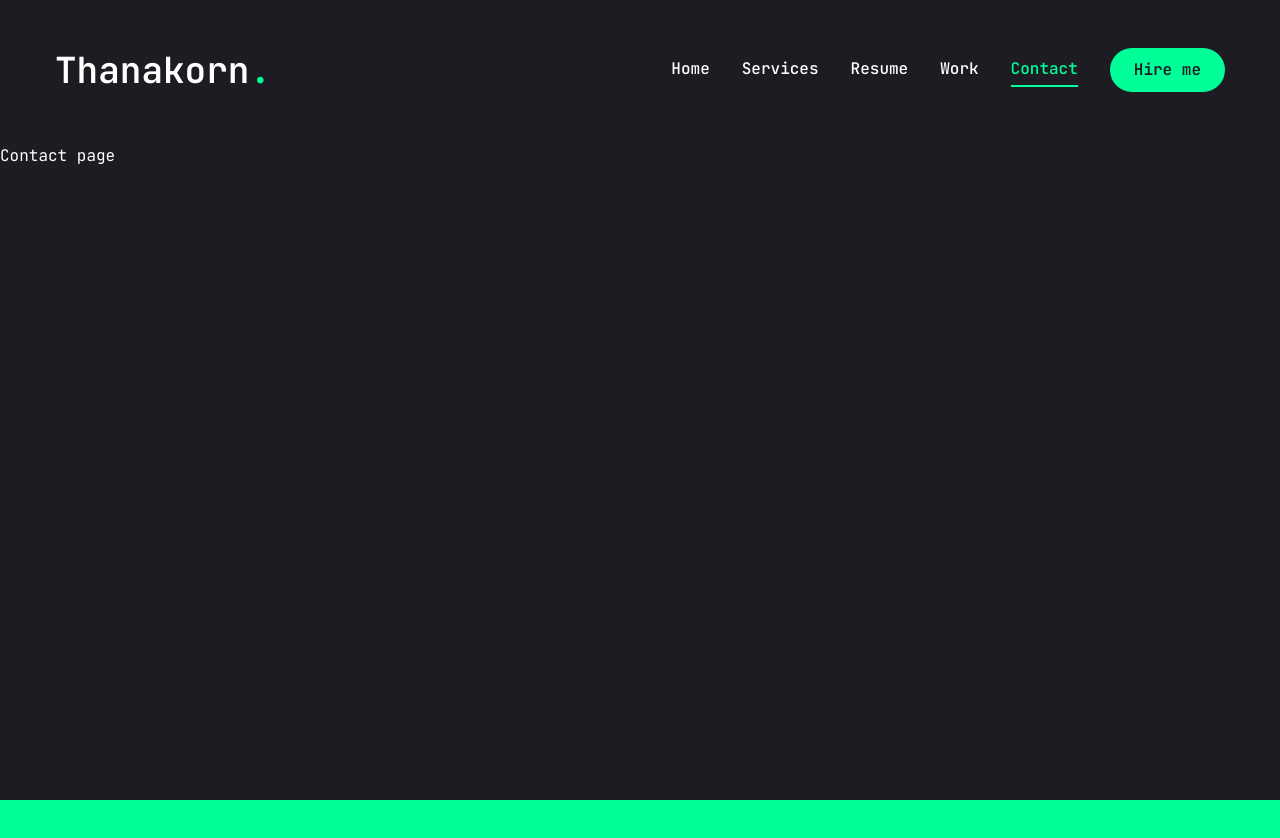
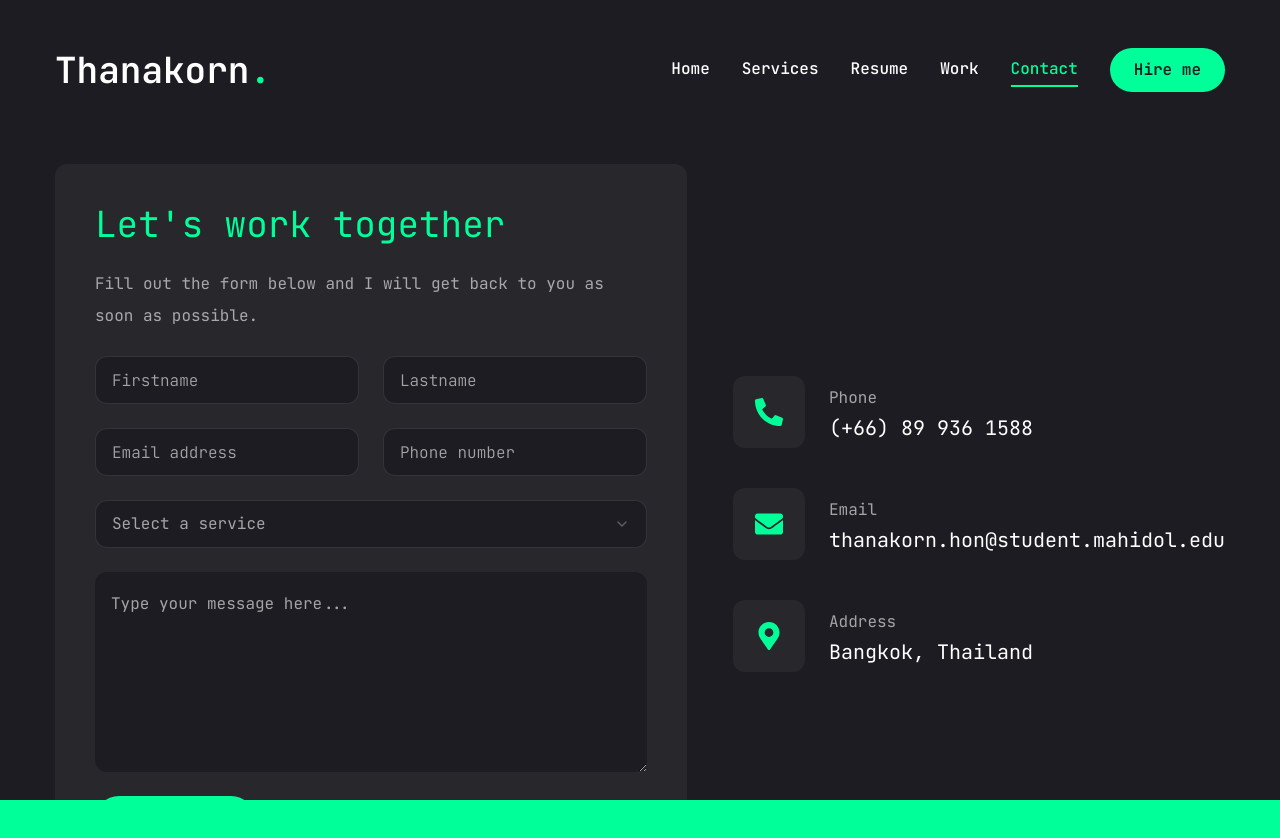
Before and after one commit to Thanthanakorn/portfolio-nextjs, a Next.js app: page /contact in a window 1280 px wide. Shown: the top 838 px of the page. Before the commit the page ends 800 px from the top, so only its background shows below. Built offline with nearby package versions, Linux system fonts and the light colour scheme.

Commit message:
Contact Page

```diff
--- a/app/contact/page.jsx
+++ b/app/contact/page.jsx
@@ -1,8 +1,118 @@
+"use client";
+
+import {Button} from "@/components/ui/button";
+import {Input} from "@/components/ui/input";
+import {Textarea} from "@/components/ui/textarea";
+import {
+    Select,
+    SelectContent,
+    SelectGroup,
+    SelectItem,
+    SelectLabel,
+    SelectTrigger,
+    SelectValue
+} from "@/components/ui/select";
+import {FaPhoneAlt, FaEnvelope, FaMapMarkerAlt} from 'react-icons/fa'
+import {motion} from "framer-motion";
+
+const info = [
+    {
+        icon: <FaPhoneAlt/>,
+        title: 'Phone',
+        description: "(+66) 89 936 1588",
+    },
+    {
+        icon: <FaEnvelope/>,
+        title: 'Email',
+        description: "thanakorn.hon@student.mahidol.edu",
+    },
+    {
+        icon: <FaMapMarkerAlt/>,
+        title: 'Address',
+        description: "Bangkok, Thailand",
+    }
+]
+
 const Contact = () => {
     return (
-        <div>
-            Contact page
-        </div>
+        <motion.section
+            initial={{opacity: 0}}
+            animate={{
+                opacity: 1,
+                transition: {
+                    delay: 2.4,
+                    duration: 0.4,
+                    ease: "easeIn"
+                },
+            }}
+            className="py-6"
+        >
+            <div className="container mx-auto">
+                <div className="flex flex-col xl:flex-row gap-[30px]">
+                    {/* form */}
+                    <div className="xl:w-[54%] order-2 xl:order-none">
+                        <form className="flex flex-col gap-6 p-10 bg-[#27272c]
+                        rounded-xl">
+                            {/* eslint-disable-next-line react/no-unescaped-entities */}
+                        <h3 className="text-4xl text-accent">Let's work together</h3>
+                            <p className="text-white/60">
+                                Fill out the form below and I will get back to you as soon as possible.
+                            </p>
+                            {/* input */}
+                            <div className="grid grid-cols-1 md:grid-cols-2 gap-6">
+                                <Input type="firstname" placeholder="Firstname" />
+                                <Input type="lastname" placeholder="Lastname" />
+                                <Input type="email" placeholder="Email address" />
+                                <Input type="phone" placeholder="Phone number" />
+                            </div>
+                            {/* select */}
+                            <Select>
+                                <SelectTrigger className="w-full">
+                                    <SelectValue placeholder="Select a service" />
+                                </SelectTrigger>
+                                <SelectContent>
+                                    <SelectGroup>
+                                        <SelectLabel>Select a service</SelectLabel>
+                                        <SelectItem value="est">Internship</SelectItem>
+                                        <SelectItem value="cst">Software Engineer (Front-end)</SelectItem>
+                                        <SelectItem value="mst">Software Engineer (Back-end)</SelectItem>
+                                        <SelectItem value="fst">Full-Stack Developer</SelectItem>
+                                    </SelectGroup>
+                                </SelectContent>
+                            </Select>
+                            {/* textarea */}
+                            <Textarea className="h-[200px]"
+                                      placeholder="Type your message here..." />
+                            {/* button */}
+                            <Button size="md" className="max-w-40">
+                                Send message
+                            </Button>
+                        </form>
+                    </div>
+                    {/* info */}
+                    <div className="flex-1 flex items-center xl:justify-end order-1
+                    xl:order-none mb-8 xl:mb-0">
+                        <ul className="flex flex-col gap-10">
+                            {info.map((item, index)=>{
+                                return(
+                                    <li key={index} className="flex items-center gap-6">
+                                        <div className="w-[52px] h-[52px] xl:w-[72px] xl:h-[72px]
+                                        bg-[#27272c] text-accent rounded-xl flex items-center justify-center
+                                        ">
+                                            <div className="text-[28px]">{item.icon}</div>
+                                        </div>
+                                        <div className="flex-1">
+                                            <p className="text-white/60">{item.title}</p>
+                                            <h3 className="text-xl">{item.description}</h3>
+                                        </div>
+                                    </li>
+                                )
+                            })}
+                        </ul>
+                    </div>
+                </div>
+            </div>
+        </motion.section>
     );
 };
 
--- a/components/ui/input.jsx
+++ b/components/ui/input.jsx
@@ -7,7 +7,7 @@
     (<input
       type={type}
       className={cn(
-        "flex h-10 w-full rounded-md border border-slate-200 bg-white px-3 py-2 text-sm ring-offset-white file:border-0 file:bg-transparent file:text-sm file:font-medium placeholder:text-slate-500 focus-visible:outline-none focus-visible:ring-2 focus-visible:ring-slate-950 focus-visible:ring-offset-2 disabled:cursor-not-allowed disabled:opacity-50 dark:border-slate-800 dark:bg-slate-950 dark:ring-offset-slate-950 dark:placeholder:text-slate-400 dark:focus-visible:ring-slate-300",
+        "flex h-[48px] rounded-xl border border-white/10 focus:border-accent font-light bg-primary px-4 py-5 text-base placeholder:text-white/60 outline-none",
         className
       )}
       ref={ref}
--- a/components/ui/select.jsx
+++ b/components/ui/select.jsx
@@ -2,9 +2,9 @@
 
 import * as React from "react"
 import * as SelectPrimitive from "@radix-ui/react-select"
-import { Check, ChevronDown, ChevronUp } from "lucide-react"
+import {Check, ChevronDown, ChevronUp} from "lucide-react"
 
-import { cn } from "@/lib/utils"
+import {cn} from "@/lib/utils"
 
 const Select = SelectPrimitive.Root
 
@@ -12,68 +12,68 @@
 
 const SelectValue = SelectPrimitive.Value
 
-const SelectTrigger = React.forwardRef(({ className, children, ...props }, ref) => (
+const SelectTrigger = React.forwardRef(({className, children, ...props}, ref) => (
     <SelectPrimitive.Trigger
         ref={ref}
         className={cn(
-      "flex h-10 w-full items-center justify-between rounded-md border border-slate-200 bg-white px-3 py-2 text-sm ring-offset-white placeholder:text-slate-500 focus:outline-none focus:ring-2 focus:ring-slate-950 focus:ring-offset-2 disabled:cursor-not-allowed disabled:opacity-50 [&>span]:line-clamp-1 dark:border-slate-800 dark:bg-slate-950 dark:ring-offset-slate-950 dark:placeholder:text-slate-400 dark:focus:ring-slate-300",
+            "flex h-[48px] w-full items-center justify-between rounded-xl border border-white/10 bg-primary px-4 py-5 text-base text-white/60 placeholder:text-white/10 focus:border-accent outline-none",
             className
         )}
         {...props}>
         {children}
         <SelectPrimitive.Icon asChild>
-      <ChevronDown className="h-4 w-4 opacity-50" />
+            <ChevronDown className="h-4 w-4 opacity-50"/>
         </SelectPrimitive.Icon>
     </SelectPrimitive.Trigger>
 ))
 SelectTrigger.displayName = SelectPrimitive.Trigger.displayName
 
-const SelectScrollUpButton = React.forwardRef(({ className, ...props }, ref) => (
+const SelectScrollUpButton = React.forwardRef(({className, ...props}, ref) => (
     <SelectPrimitive.ScrollUpButton
         ref={ref}
         className={cn("flex cursor-default items-center justify-center py-1", className)}
         {...props}>
-    <ChevronUp className="h-4 w-4" />
+        <ChevronUp className="h-4 w-4"/>
     </SelectPrimitive.ScrollUpButton>
 ))
 SelectScrollUpButton.displayName = SelectPrimitive.ScrollUpButton.displayName
 
-const SelectScrollDownButton = React.forwardRef(({ className, ...props }, ref) => (
+const SelectScrollDownButton = React.forwardRef(({className, ...props}, ref) => (
     <SelectPrimitive.ScrollDownButton
         ref={ref}
         className={cn("flex cursor-default items-center justify-center py-1", className)}
         {...props}>
-    <ChevronDown className="h-4 w-4" />
+        <ChevronDown className="h-4 w-4"/>
     </SelectPrimitive.ScrollDownButton>
 ))
 SelectScrollDownButton.displayName =
     SelectPrimitive.ScrollDownButton.displayName
 
-const SelectContent = React.forwardRef(({ className, children, position = "popper", ...props }, ref) => (
+const SelectContent = React.forwardRef(({className, children, position = "popper", ...props}, ref) => (
     <SelectPrimitive.Portal>
         <SelectPrimitive.Content
             ref={ref}
             className={cn(
-        "relative z-50 max-h-96 min-w-[8rem] overflow-hidden rounded-md border border-slate-200 bg-white text-slate-950 shadow-md data-[state=open]:animate-in data-[state=closed]:animate-out data-[state=closed]:fade-out-0 data-[state=open]:fade-in-0 data-[state=closed]:zoom-out-95 data-[state=open]:zoom-in-95 data-[side=bottom]:slide-in-from-top-2 data-[side=left]:slide-in-from-right-2 data-[side=right]:slide-in-from-left-2 data-[side=top]:slide-in-from-bottom-2 dark:border-slate-800 dark:bg-slate-950 dark:text-slate-50",
+                "relative z-50 max-h-96 min-w-[8rem] overflow-hidden rounded-xl border border-white/10 bg-primary text-white shadow-md data-[state=open]:animate-in data-[state=closed]:animate-out data-[state=closed]:fade-out-0 data-[state=open]:fade-in-0 data-[state=closed]:zoom-out-95 data-[state=open]:zoom-in-95 data-[side=bottom]:slide-in-from-top-2 data-[side=left]:slide-in-from-right-2 data-[side=right]:slide-in-from-left-2 data-[side=top]:slide-in-from-bottom-2 dark:border-slate-800 dark:bg-slate-950 dark:text-slate-50",
                 position === "popper" &&
                 "data-[side=bottom]:translate-y-1 data-[side=left]:-translate-x-1 data-[side=right]:translate-x-1 data-[side=top]:-translate-y-1",
                 className
             )}
             position={position}
             {...props}>
-      <SelectScrollUpButton />
+            <SelectScrollUpButton/>
             <SelectPrimitive.Viewport
                 className={cn("p-1", position === "popper" &&
                     "h-[var(--radix-select-trigger-height)] w-full min-w-[var(--radix-select-trigger-width)]")}>
                 {children}
             </SelectPrimitive.Viewport>
-      <SelectScrollDownButton />
+            <SelectScrollDownButton/>
         </SelectPrimitive.Content>
     </SelectPrimitive.Portal>
 ))
 SelectContent.displayName = SelectPrimitive.Content.displayName
 
-const SelectLabel = React.forwardRef(({ className, ...props }, ref) => (
+const SelectLabel = React.forwardRef(({className, ...props}, ref) => (
     <SelectPrimitive.Label
         ref={ref}
         className={cn("py-1.5 pl-8 pr-2 text-sm font-semibold", className)}
@@ -81,17 +81,17 @@
 ))
 SelectLabel.displayName = SelectPrimitive.Label.displayName
 
-const SelectItem = React.forwardRef(({ className, children, ...props }, ref) => (
+const SelectItem = React.forwardRef(({className, children, ...props}, ref) => (
     <SelectPrimitive.Item
         ref={ref}
         className={cn(
-      "relative flex w-full cursor-default select-none items-center rounded-sm py-1.5 pl-8 pr-2 text-sm outline-none focus:bg-slate-100 focus:text-slate-900 data-[disabled]:pointer-events-none data-[disabled]:opacity-50 dark:focus:bg-slate-800 dark:focus:text-slate-50",
+            "relative flex w-full cursor-default select-none items-center rounded-xl py-1.5 pl-8 pr-2 text-sm outline-none focus:bg-accent focus:text-primary data-[disabled]:pointer-events-none data-[disabled]:opacity-50 dark:focus:bg-slate-800 dark:focus:text-slate-50",
             className
         )}
         {...props}>
     <span className="absolute left-2 flex h-3.5 w-3.5 items-center justify-center">
       <SelectPrimitive.ItemIndicator>
-        <Check className="h-4 w-4" />
+        <Check className="h-4 w-4"/>
       </SelectPrimitive.ItemIndicator>
     </span>
 
@@ -100,7 +100,7 @@
 ))
 SelectItem.displayName = SelectPrimitive.Item.displayName
 
-const SelectSeparator = React.forwardRef(({ className, ...props }, ref) => (
+const SelectSeparator = React.forwardRef(({className, ...props}, ref) => (
     <SelectPrimitive.Separator
         ref={ref}
         className={cn("-mx-1 my-1 h-px bg-slate-100 dark:bg-slate-800", className)}
--- a/components/ui/textarea.jsx
+++ b/components/ui/textarea.jsx
@@ -6,8 +6,8 @@
   return (
     (<textarea
       className={cn(
-        "flex min-h-[80px] w-full rounded-md border border-slate-200 bg-white px-3 py-2 text-sm ring-offset-white placeholder:text-slate-500 focus-visible:outline-none focus-visible:ring-2 focus-visible:ring-slate-950 focus-visible:ring-offset-2 disabled:cursor-not-allowed disabled:opacity-50 dark:border-slate-800 dark:bg-slate-950 dark:ring-offset-slate-950 dark:placeholder:text-slate-400 dark:focus-visible:ring-slate-300",
-        className
+        "flex min-h-[80px] w-full rounded-xl border-white/10 bg-primary px-4 py-5 text-base placeholder:text-white/60 focus-visible:outline-none focus-visible:ring-1 focus-visible:ring-accent focus-visible:ring-offset-0 disabled:cursor-not-allowed disabled:opacity-50",
+          className
       )}
       ref={ref}
       {...props} />)
```
Also changed, not shown: .eslintrc.json. Lines whose indentation alone changed are shown as unchanged.
